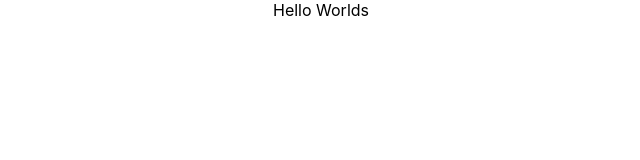
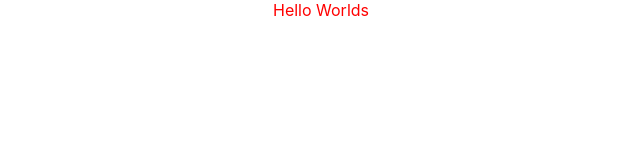
Before and after one commit to KyiPhyuKhant/react-app, a React (Create React App) app: page / in a window 1280 px wide. Shown: the top 160 px of the page, without its empty margins (319-959 px from the left). Built offline with nearby package versions, Linux system fonts and the light colour scheme.

Commit message:
hello hi

```diff
--- a/src/App.css
+++ b/src/App.css
@@ -36,3 +36,8 @@
     transform: rotate(360deg);
   }
 }
+
+
+.App {
+  color: red;
+}
--- a/src/App.js
+++ b/src/App.js
@@ -1,4 +1,4 @@
-import logo from './logo.svg';
+
 import './App.css';
 
 function App() {
```
